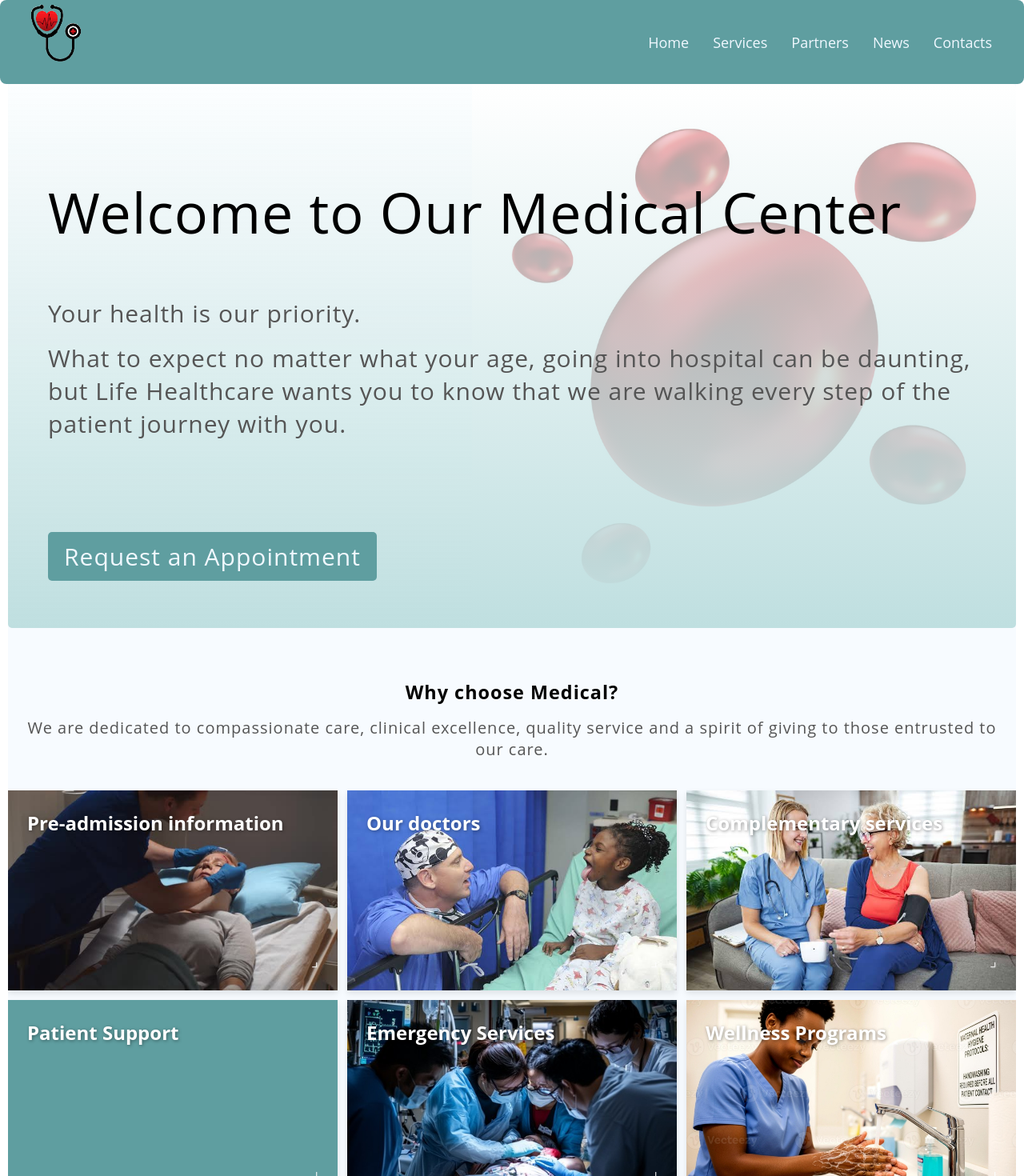
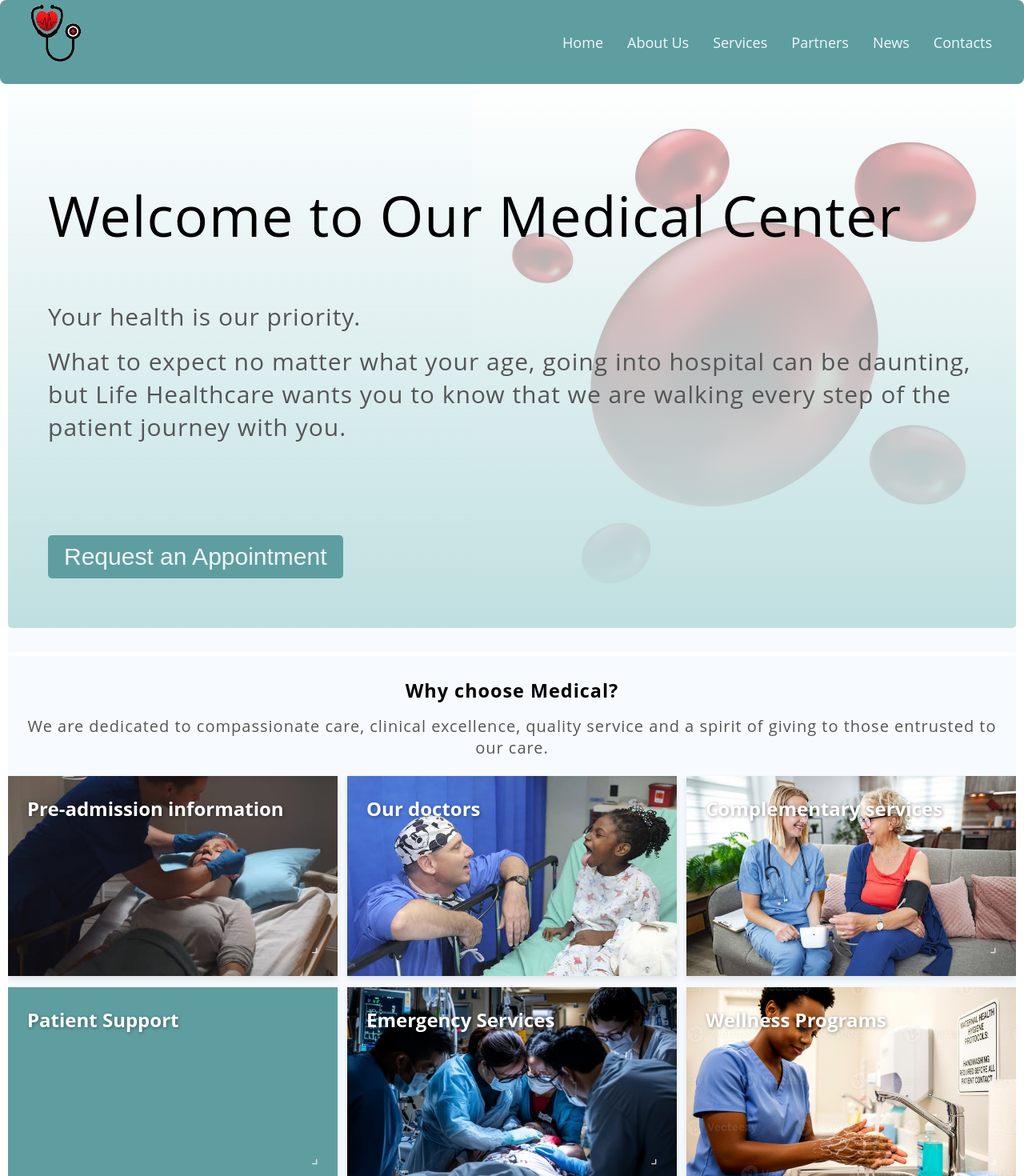
Before and after one commit to creedchina/Landing_Home-Page, a React (Vite) app: page / in a window 1280 px wide. Shown: the top 1470 px of the page at 80% size. Built offline with nearby package versions, Linux system fonts and the light colour scheme.

Commit message:
Working on my Request Appointment user form still doing some edits

```diff
--- a/src/App.css
+++ b/src/App.css
@@ -20,6 +20,7 @@ html{
 
 /* Prevent sticky navbar from covering section headings on anchor scroll */
 #home,
+#about,
 #services,
 #partners,
 #news,
--- a/src/App.jsx
+++ b/src/App.jsx
@@ -1,23 +1,13 @@
 import './App.css'
-import { BrowserRouter, Routes, Route } from 'react-router-dom';
+import { BrowserRouter} from 'react-router-dom';
 import NavBar from './components/NavBar/NavBar';
-import Banner from './components/Banner/Banner';
+import Hero from './components/Hero/Hero';
 import Footer from './components/Footer/Footer';
-import UserForm from './components/UserForm/UserForm';
-import LoginForm from './components/LogInForm/LogInForm';
 import Contacts from './components/Contacts/contact';
 import Patners from './components/ourDoctors/ourDoctors';
 import News from './components/Testimonials/Testimonials';
 import Services from './components/ourServices/ourService';
-
-const Home = () => (
-
-    <>
-
-    <Banner />
-
-    </>
-)
+import AboutUs from './components/AboutUs/AboutUs';
 
 function App() {
   return (
@@ -32,7 +22,11 @@ function App() {
         <main className = 'page-content'>
           {/* Each wrapper div needs an ID that perfectly matches the navbar href */}
           <div id="home">
-          <Banner />
+            <Hero />
+          </div>
+
+          <div id='about'>
+            <AboutUs />
           </div>
 
           <div id="services">
@@ -51,6 +45,7 @@ function App() {
             <Contacts />
           </div>
         </main>
+
       {/* The Footer stays at the bottom across all pages */}
       <Footer />
 
@@ -61,4 +56,4 @@ function App() {
   );
 }
 
-export default App
+export default App;
--- /dev/null
+++ b/src/components/AboutUs/AboutUs.css
@@ -0,0 +1,91 @@
+.aboutus-container {
+    display: flex;
+    flex-direction: column;
+    flex-wrap: wrap;
+    text-align: left;
+    justify-content: space-between;
+    background-color: rgba(62, 161, 255, 0.04);
+    gap: 12px;
+    transition: all 0.3s ease-out;
+    margin: 0px 10px 5px 10px;
+    padding: 0px 0px 5px 0px;
+    overflow-x: hidden;
+}
+
+.mid-section{
+    display: flex;
+    width: 100%;
+    min-height: 80vh;
+    background-color: transparent;
+    flex-direction: column;
+    justify-content: flex-start;
+    box-sizing: border-box;
+    margin-top: 25px;
+
+}
+
+.subtitle {
+    font-size: 20px;
+    font-weight: 400;
+    margin:  2px 10px;
+    padding: 0px 2px 0px;
+    letter-spacing: 1px;
+}
+
+.subtitle h3 {
+    margin: 0px 0px 15px 0px;
+}
+
+.subtitle p {
+   font-size: 20px;
+    font-weight: 400;
+    color: #555;
+    margin: 0px 0px 20px 0px;
+}
+
+.aboutus-grid {
+    display: grid;
+    grid-template-columns: repeat(3, 1fr);
+    gap: 12px;
+    flex: 2;
+}
+
+.banner-grids-container {
+    display: flex;
+    gap: 20px;
+    width: 100%;
+    box-sizing: border-box;
+    flex: 1;
+    align-items: stretch;
+}
+
+.banner-graphics img {
+    display: flex;
+    width: 100%;
+    max-width: 500px;
+    height: auto;
+    position: relative;
+
+}@media (max-width: 768px) {
+
+    .banner-grids-container{
+        display: block;
+    }
+
+    .aboutus-grid{
+        display:  grid;
+        grid-template-columns: 1fr;
+        gap: 20px;
+        width: 100%;
+    }
+
+    .mid-section{
+    min-height: auto;
+    background-position: center top;
+    padding: 24px 15px;
+    }
+
+    .subtitle > h3 {
+        font-size: 28px;
+    }
+}
--- a/src/components/Banner/Banner.jsx
+++ b/src/components/AboutUs/AboutUs.jsx
@@ -1,38 +1,14 @@
-import "./Banner.css"
+import './AboutUs.css'
 import kid_1 from "../../assets/images/kid_1.jpg"
 import kid_2 from "../../assets/images/kid_2.jpg"
 import kid_3 from "../../assets/images/kid_3.jpg"
 import emergency from "../../assets/images/emergency.jpg"
-import complementary from "../../assets/images/complementary.jpg"
-
-import { Link } from "react-router-dom";
+import complementary from "../../assets/images/complementary.jpg";
 import FlipCard from "../flipcard/Flipcard";
 
-const Banner = () => {
+const AboutUs = () => {
     return (
-        <div className="banner-container">
-
-            <section id="top-section" className="top-section">
-
-                <div className="banner-content">
-                    <h1>
-                        Welcome to Our Medical Center
-                    </h1>
-                        <p>
-                            Your health is our priority.
-                        </p>
-                        <p>What to expect no matter what your age,
-                            going into hospital can be daunting,
-                            but Life Healthcare wants you to know that
-                            we are walking every step of the patient
-                            journey with you.
-                        </p>
-
-                    <Link to="/request-appointment" className="btn-primary">
-                        Request an Appointment
-                    </Link>
-                </div>
-            </section>
+        <div className="aboutus-container">
 
             <section id = "mid-section" className="mid-section">
 
@@ -45,7 +21,7 @@ const Banner = () => {
                         </p>
                 </div>
 
-                <div className="banner-grid">
+                <div className="aboutus-grid">
                     <FlipCard
                         frontTitle="Pre-admission information"
                         backgroundImage={kid_3}
@@ -108,10 +84,7 @@ const Banner = () => {
                     />
                 </div>
             </section>
-
         </div>
-
     );
 };
-
-export default Banner;
+export default AboutUs
--- a/src/components/Banner/Banner.css
+++ b/src/components/Hero/Hero.css
@@ -51,52 +51,6 @@
     margin-bottom: 25px;
 }
 
-.mid-section{
-    display: flex;
-    width: 100%;
-    min-height: 80vh;
-    flex-direction: column;
-    justify-content: flex-start;
-    box-sizing: border-box;
-    margin-top: 25px;
-
-}
-
-.banner-grid {
-    display: grid;
-    grid-template-columns: repeat(3, 1fr);
-    gap: 12px;
-    flex: 2;
-}
-
-.banner-grids-container {
-    display: flex;
-    gap: 20px;
-    width: 100%;
-    box-sizing: border-box;
-    flex: 1;
-    align-items: stretch;
-}
-
-.subtitle {
-    font-size: 20px;
-    font-weight: 400;
-    margin:  2px 10px;
-    padding: 0px 2px 0px;
-    letter-spacing: 1px;
-}
-
-.subtitle h3 {
-    margin: 0px 0px 15px 0px;
-}
-
-.subtitle p {
-   font-size: 20px;
-    font-weight: 400;
-    color: #555;
-    margin: 0px 0px 20px 0px;
-}
-
 .btn-primary {
     font-size: 30px;
     font-weight: 400;
@@ -114,14 +68,6 @@ a:hover{
    transition: all 0.3s ease-out;
    transform: scale(1.1) translateZ(0);
    color: rgb(105, 21, 21);;
-}
-
-.banner-graphics img {
-    display: flex;
-    width: 100%;
-    max-width: 500px;
-    height: auto;
-    position: relative;
 }
 
 @media (max-width: 768px) {
--- /dev/null
+++ b/src/components/Hero/Hero.jsx
@@ -0,0 +1,47 @@
+import "./Hero.css"
+import { useState } from "react";
+import UserForm from '../UserForm/UserForm'
+
+const Hero = () => {
+    // showform -> tell us the whether the form is currently visible (T, F)
+    // Whilst the setShowForm -> changes showForm
+    const [showForm, setShowForm] = useState(false);
+
+    return (
+        <div className="banner-container">
+
+            <section id="top-section" className="top-section">
+
+                <div className="banner-content">
+                    <h1>
+                        Welcome to Our Medical Center
+                    </h1>
+                        <p>
+                            Your health is our priority.
+                        </p>
+                        <p>What to expect no matter what your age,
+                            going into hospital can be daunting,
+                            but Life Healthcare wants you to know that
+                            we are walking every step of the patient
+                            journey with you.
+                        </p>
+
+                    <button
+                        className="btn-primary"
+                        onClick={() => {console.log("button clicked")
+                                setShowForm(true)
+                        }}
+                        >
+                        Request an Appointment
+                    </button>
+                </div>
+
+            </section>
+            {showForm && (<UserForm onClose = {() => setShowForm(false)} />
+    )}
+
+        </div>
+    );
+};
+
+export default Hero;
--- a/src/components/NavBar/NavBar.jsx
+++ b/src/components/NavBar/NavBar.jsx
@@ -25,6 +25,7 @@ function NavBar(){
 
             <div className="navbar-items">
                 <a href="#home" onClick={(e) => handleScroll(e, 'home')}>Home</a>
+                <a href="about" onClick={(e) => handleScroll(e, 'about')}>About Us</a>
                 <a href="#services" onClick={(e) => handleScroll(e, 'services')}>Services</a>
                 <a href="#partners" onClick={(e) => handleScroll(e, 'partners')}>Partners</a>
                 <a href="#news" onClick={(e) => handleScroll(e, 'news')}>News</a>
--- a/src/components/UserForm/UserForm.css
+++ b/src/components/UserForm/UserForm.css
@@ -1,27 +1,37 @@
-.user-form-container{
+
+.user-form{
     display: flex;
-    justify-content: center;
-    margin: 20px 20px;
+    flex-direction: column;
+    max-width: 380px;
+    width: 100%;
+    border: 1px solid cadetblue;
+    border-radius: 5px;
+    font: 16px Arial, sans-serif;
+    overflow: hidden;
+    padding: 20px;
+    background-color: linear-gradient(rgba(255, 255, 255, 0.62),  rgb(191, 223, 224));
+
 }
 
 h2{
     text-align: center;
-    font-size: 24px;
-    font-weight: bold;
-    margin: 20px 65px;
+    margin-bottom: 20px;
 
 }
 
-form{
+.content{
     display: flex;
-    flex-direction: column;
-    border: 1px solid #3e78b9;
-    border-radius: 5px;
-    font: 16px Arial, sans-serif;
-    width: 500px;
-    overflow: hidden;
-    padding: 20px;
+    gap:40px;
+    align-items: flex-start;
+}
 
+.user-form-container{
+    display: flex;
+    width: 100%;
+    border-color: cadetblue;
+    background-color: brown;
+    align-items: center;
+    padding: 20px 20px;
 }
 
 input,
@@ -30,7 +40,7 @@ textarea{
     border-radius: 5px;
     width: 100%;
     padding: 8px;
-    margin: 12px 0 10px 0;
+    margin: 5px 0 5px 0;
     box-sizing: border-box;
 }
 
@@ -44,9 +54,9 @@ label,
 }
 
 button{
-    color: #174EB2;
+    color: cadetblue;
     background-color: #FFF;
-    border: 5px solid #53546e;
+    border: 5px solid cadetblue;
     padding: 10px 20px;
     border: none;
     border-radius: 5px;
--- a/src/components/ourDoctors/ourDoctors.css
+++ b/src/components/ourDoctors/ourDoctors.css
@@ -43,7 +43,7 @@
     padding: 20px 40px;
     border-radius: 10px;
     cursor: pointer;
-    color: #174EB2;
+    color: cadetblue;
     background-color: #FFF;
     border: 1px solid #174EB2;
 }
```
Also changed, not shown: src/components/UserForm/UserForm.jsx (+60 -14 lines). Lines whose indentation alone changed are shown as unchanged.
